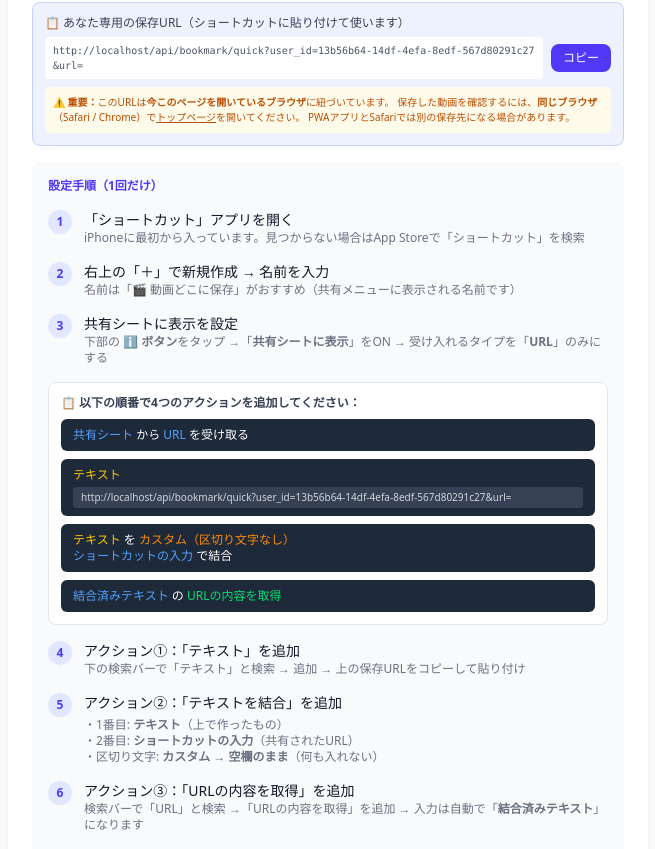
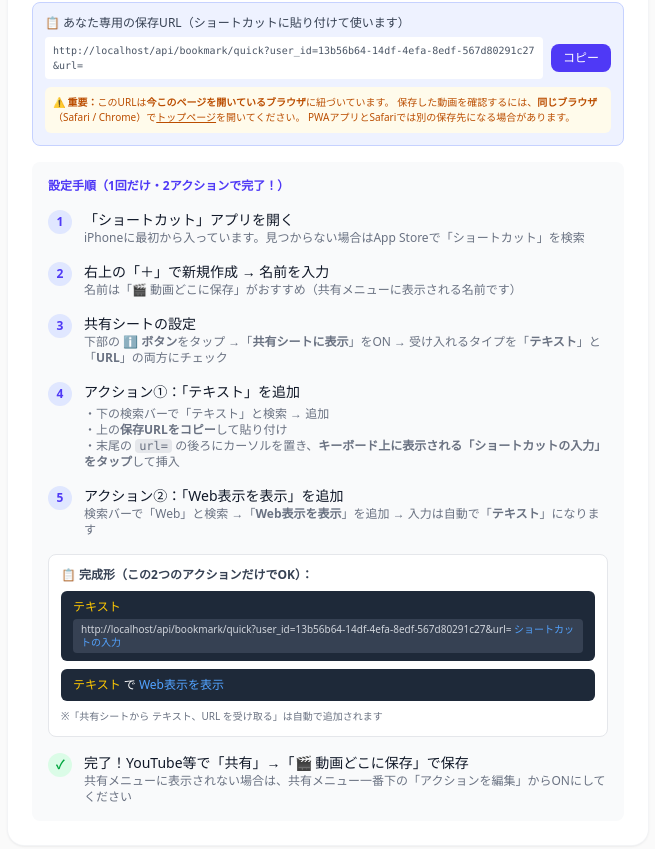
Before and after one commit to POLUNGA10-alter/ano-douga-doko, a Next.js app: page /tools in a window 1280 px wide. Shown: the part 608-1457 px from the top of the page, without its empty margins (312-967 px from the left). Built offline with nearby package versions, Linux system fonts and the light colour scheme.

Commit message:
docs: update iOS shortcut guide to 2-action setup

```diff
--- a/src/app/tools/page.tsx
+++ b/src/app/tools/page.tsx
@@ -159,7 +159,7 @@ export default function ToolsPage() {
         {/* 設定手順 */}
         <div className="space-y-4 rounded-lg bg-gray-50 p-4 dark:bg-gray-800/50">
           <p className="text-xs font-bold text-indigo-600 dark:text-indigo-400">
-            設定手順（1回だけ）
+            設定手順（1回だけ・2アクションで完了！）
           </p>
 
           <div className="flex gap-3">
@@ -196,41 +196,11 @@ export default function ToolsPage() {
             </span>
             <div>
               <p className="text-sm font-medium text-gray-900 dark:text-white">
-                共有シートに表示を設定
+                共有シートの設定
               </p>
               <p className="text-xs text-gray-500 dark:text-gray-400">
-                下部の <strong>ℹ️ ボタン</strong>をタップ →「<strong>共有シートに表示</strong>」をON → 受け入れるタイプを「<strong>URL</strong>」のみにする
+                下部の <strong>ℹ️ ボタン</strong>をタップ →「<strong>共有シートに表示</strong>」をON → 受け入れるタイプを「<strong>テキスト</strong>」と「<strong>URL</strong>」の両方にチェック
               </p>
-            </div>
-          </div>
-
-          {/* ビジュアルガイド: 完成形 */}
-          <div className="rounded-lg border border-gray-200 bg-white p-3 dark:border-gray-700 dark:bg-gray-900">
-            <p className="mb-2 text-xs font-bold text-gray-700 dark:text-gray-300">
-              📋 以下の順番で4つのアクションを追加してください：
-            </p>
-            <div className="space-y-2">
-              {/* アクション1 */}
-              <div className="rounded-md bg-gray-800 px-3 py-2 text-xs text-white">
-                <span className="text-blue-400">共有シート</span> から <span className="text-blue-400">URL</span> を受け取る
-              </div>
-              {/* アクション2 */}
-              <div className="rounded-md bg-gray-800 px-3 py-2 text-xs text-white">
-                <span className="text-yellow-400">テキスト</span>
-                <div className="mt-1 rounded bg-gray-700 px-2 py-1 text-[10px] text-gray-300 break-all">
-                  {quickSaveUrl || "https://ano-douga-doko.vercel.app/api/bookmark/quick?user_id=...&url="}
-                </div>
-              </div>
-              {/* アクション3 */}
-              <div className="rounded-md bg-gray-800 px-3 py-2 text-xs text-white">
-                <span className="text-yellow-400">テキスト</span> を <span className="text-orange-400">カスタム（区切り文字なし）</span>
-                <br />
-                <span className="text-blue-400">ショートカットの入力</span> で結合
-              </div>
-              {/* アクション4 */}
-              <div className="rounded-md bg-gray-800 px-3 py-2 text-xs text-white">
-                <span className="text-blue-400">結合済みテキスト</span> の <span className="text-green-400">URLの内容を取得</span>
-              </div>
             </div>
           </div>
 
@@ -242,9 +212,11 @@ export default function ToolsPage() {
               <p className="text-sm font-medium text-gray-900 dark:text-white">
                 アクション①：「テキスト」を追加
               </p>
-              <p className="text-xs text-gray-500 dark:text-gray-400">
-                下の検索バーで「テキスト」と検索 → 追加 → 上の保存URLをコピーして貼り付け
-              </p>
+              <div className="mt-1 text-xs text-gray-500 dark:text-gray-400">
+                <p>・下の検索バーで「テキスト」と検索 → 追加</p>
+                <p>・上の<strong>保存URLをコピー</strong>して貼り付け</p>
+                <p>・末尾の <code className="rounded bg-gray-200 px-1 dark:bg-gray-700">url=</code> の後ろにカーソルを置き、<strong>キーボード上に表示される「ショートカットの入力」をタップ</strong>して挿入</p>
+              </div>
             </div>
           </div>
 
@@ -254,28 +226,35 @@ export default function ToolsPage() {
             </span>
             <div>
               <p className="text-sm font-medium text-gray-900 dark:text-white">
-                アクション②：「テキストを結合」を追加
+                アクション②：「Web表示を表示」を追加
               </p>
-              <div className="mt-1 text-xs text-gray-500 dark:text-gray-400">
-                <p>・1番目: <strong>テキスト</strong>（上で作ったもの）</p>
-                <p>・2番目: <strong>ショートカットの入力</strong>（共有されたURL）</p>
-                <p>・区切り文字: <strong>カスタム → 空欄のまま</strong>（何も入れない）</p>
-              </div>
+              <p className="text-xs text-gray-500 dark:text-gray-400">
+                検索バーで「Web」と検索 →「<strong>Web表示を表示</strong>」を追加 → 入力は自動で「<strong>テキスト</strong>」になります
+              </p>
             </div>
           </div>
 
-          <div className="flex gap-3">
-            <span className="flex h-6 w-6 shrink-0 items-center justify-center rounded-full bg-indigo-100 text-xs font-bold text-indigo-600 dark:bg-indigo-900/50 dark:text-indigo-400">
-              6
-            </span>
-            <div>
-              <p className="text-sm font-medium text-gray-900 dark:text-white">
-                アクション③：「URLの内容を取得」を追加
-              </p>
-              <p className="text-xs text-gray-500 dark:text-gray-400">
-                検索バーで「URL」と検索 →「URLの内容を取得」を追加 → 入力は自動で「<strong>結合済みテキスト</strong>」になります
-              </p>
+          {/* ビジュアルガイド: 完成形 */}
+          <div className="rounded-lg border border-gray-200 bg-white p-3 dark:border-gray-700 dark:bg-gray-900">
+            <p className="mb-2 text-xs font-bold text-gray-700 dark:text-gray-300">
+              📋 完成形（この2つのアクションだけでOK）：
+            </p>
+            <div className="space-y-2">
+              {/* アクション1 */}
+              <div className="rounded-md bg-gray-800 px-3 py-2 text-xs text-white">
+                <span className="text-yellow-400">テキスト</span>
+                <div className="mt-1 rounded bg-gray-700 px-2 py-1 text-[10px] text-gray-300 break-all">
+                  {quickSaveUrl || "https://ano-douga-doko.vercel.app/api/bookmark/quick?user_id=...&url="}<span className="text-blue-400"> ショートカットの入力</span>
+                </div>
+              </div>
+              {/* アクション2 */}
+              <div className="rounded-md bg-gray-800 px-3 py-2 text-xs text-white">
+                <span className="text-yellow-400">テキスト</span> で <span className="text-blue-400">Web表示を表示</span>
+              </div>
             </div>
+            <p className="mt-2 text-[10px] text-gray-500 dark:text-gray-400">
+              ※「共有シートから テキスト、URL を受け取る」は自動で追加されます
+            </p>
           </div>
 
           <div className="flex gap-3">
```
